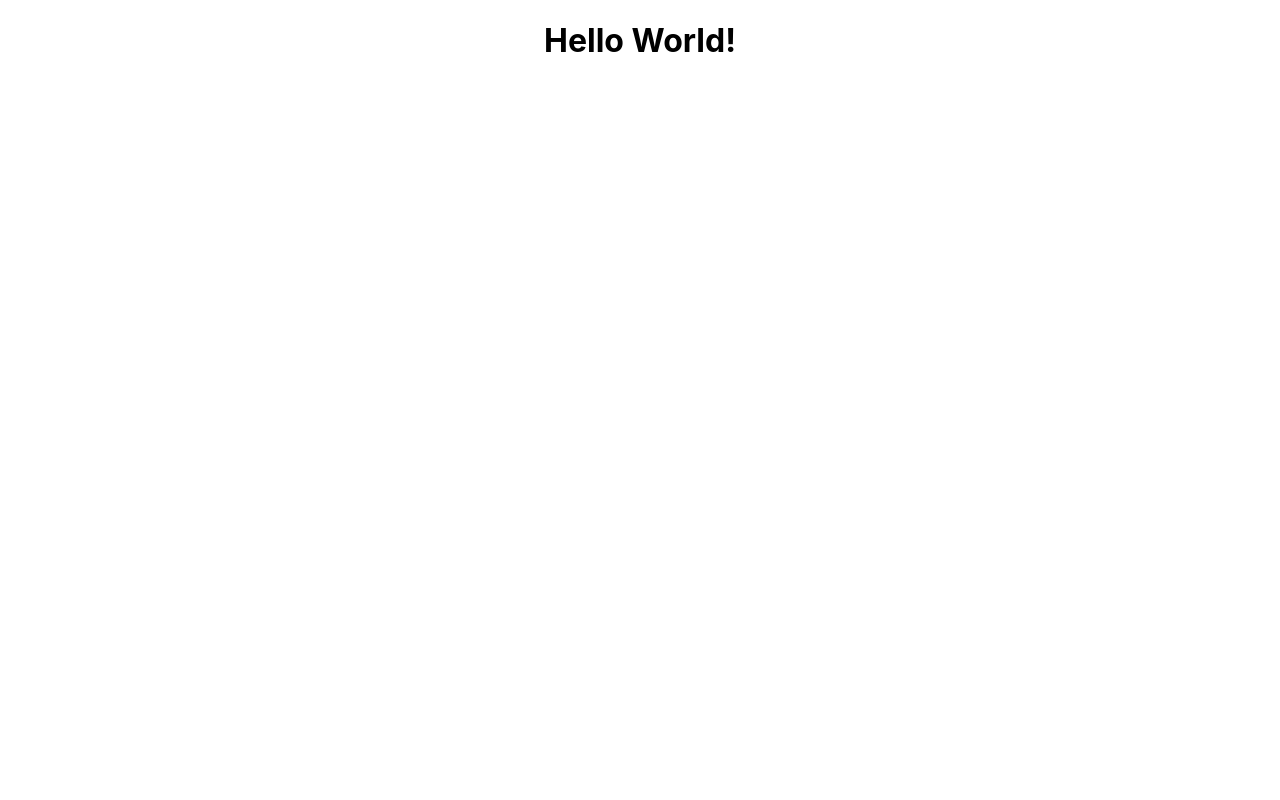
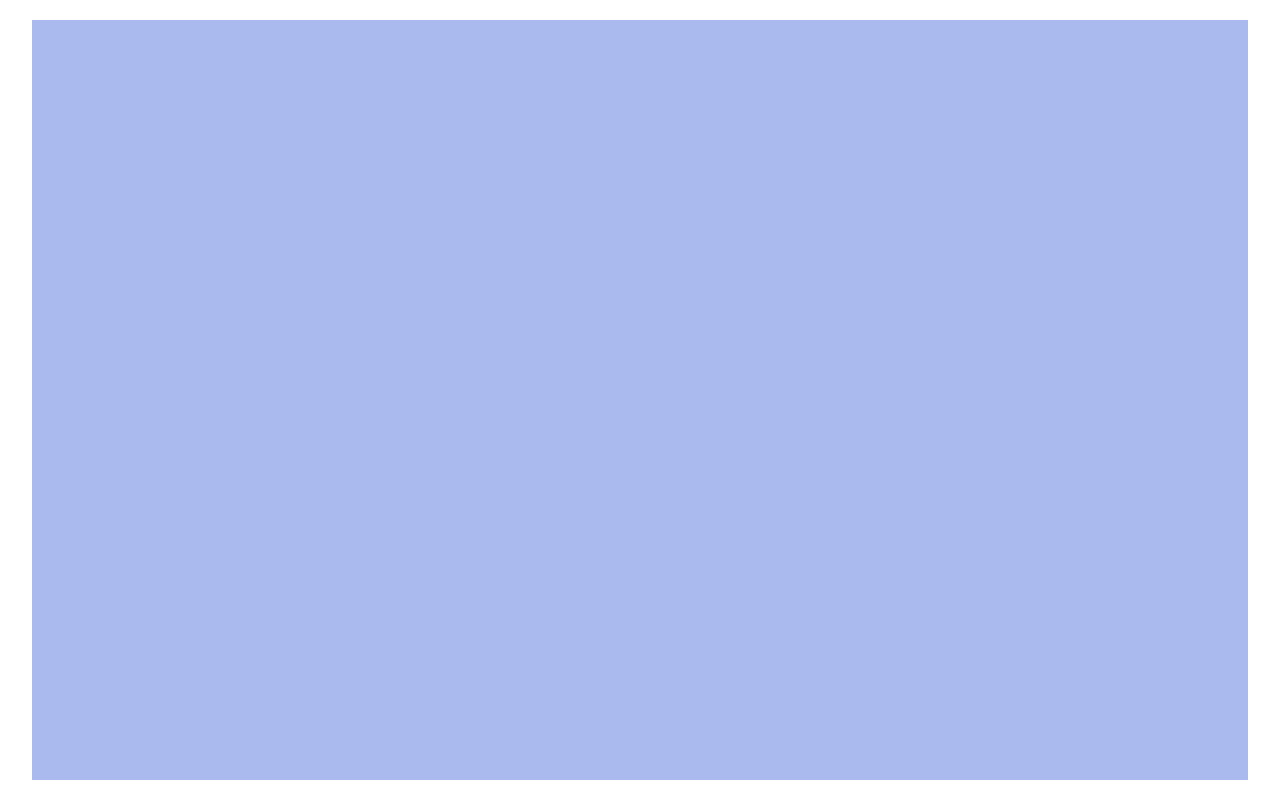
Before and after one commit to JseopKim/weatherweb, a React (Create React App) app in the folder weatherapp/: page / in a window 1280 px wide. Built offline with nearby package versions, Linux system fonts and the light colour scheme.

Commit message:
미디어쿼리 적용해서 기초적인 배경만 만들기

```diff
--- a/weatherapp/src/App.css
+++ b/weatherapp/src/App.css
@@ -1,38 +1,20 @@
 .App {
-  text-align: center;
+  width: 100vw;
+  height: 100vh;
+  display: flex;
+  flex-direction: row;
+  justify-content: center;
+  align-items: center;
 }
 
-.App-logo {
-  height: 40vmin;
-  pointer-events: none;
+.App-back {
+  width: 95%;
+  height: 95%;
+  background-color: #AABAEE;
 }
 
-@media (prefers-reduced-motion: no-preference) {
-  .App-logo {
-    animation: App-logo-spin infinite 20s linear;
+@media (max-width: 360px) {
+  .App-back {
+    border-radius: 10px;
   }
 }
-
-.App-header {
-  background-color: #282c34;
-  min-height: 100vh;
-  display: flex;
-  flex-direction: column;
-  align-items: center;
-  justify-content: center;
-  font-size: calc(10px + 2vmin);
-  color: white;
-}
-
-.App-link {
-  color: #61dafb;
-}
-
-@keyframes App-logo-spin {
-  from {
-    transform: rotate(0deg);
-  }
-  to {
-    transform: rotate(360deg);
-  }
-}
--- a/weatherapp/src/App.js
+++ b/weatherapp/src/App.js
@@ -3,8 +3,8 @@ import './App.css';
 function App() {
   return (
     <div className="App">
-      <div>
-        <h1>Hello World!</h1>
+      <div className="App-back">
+
       </div>
     </div>
   );
```
